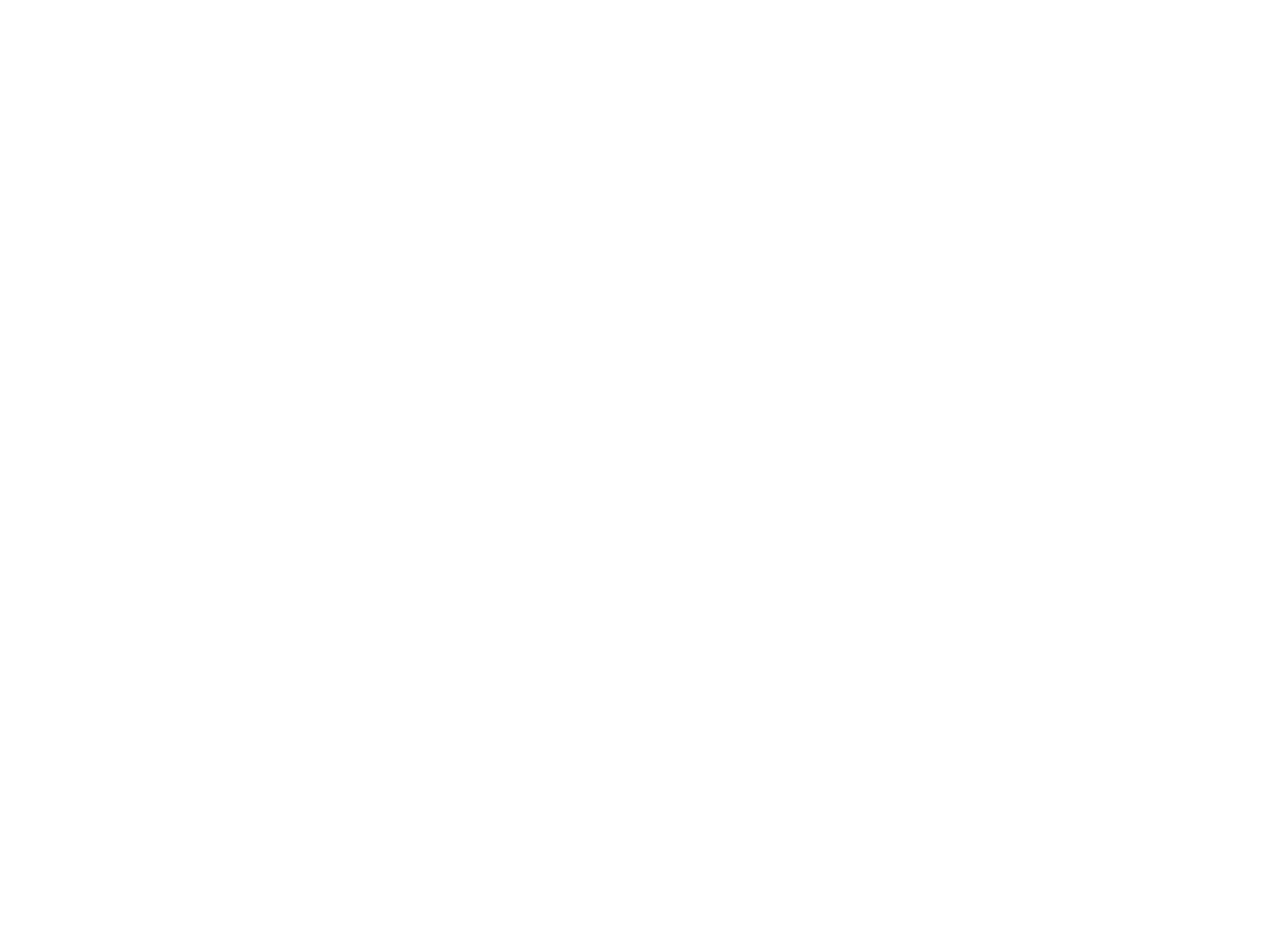
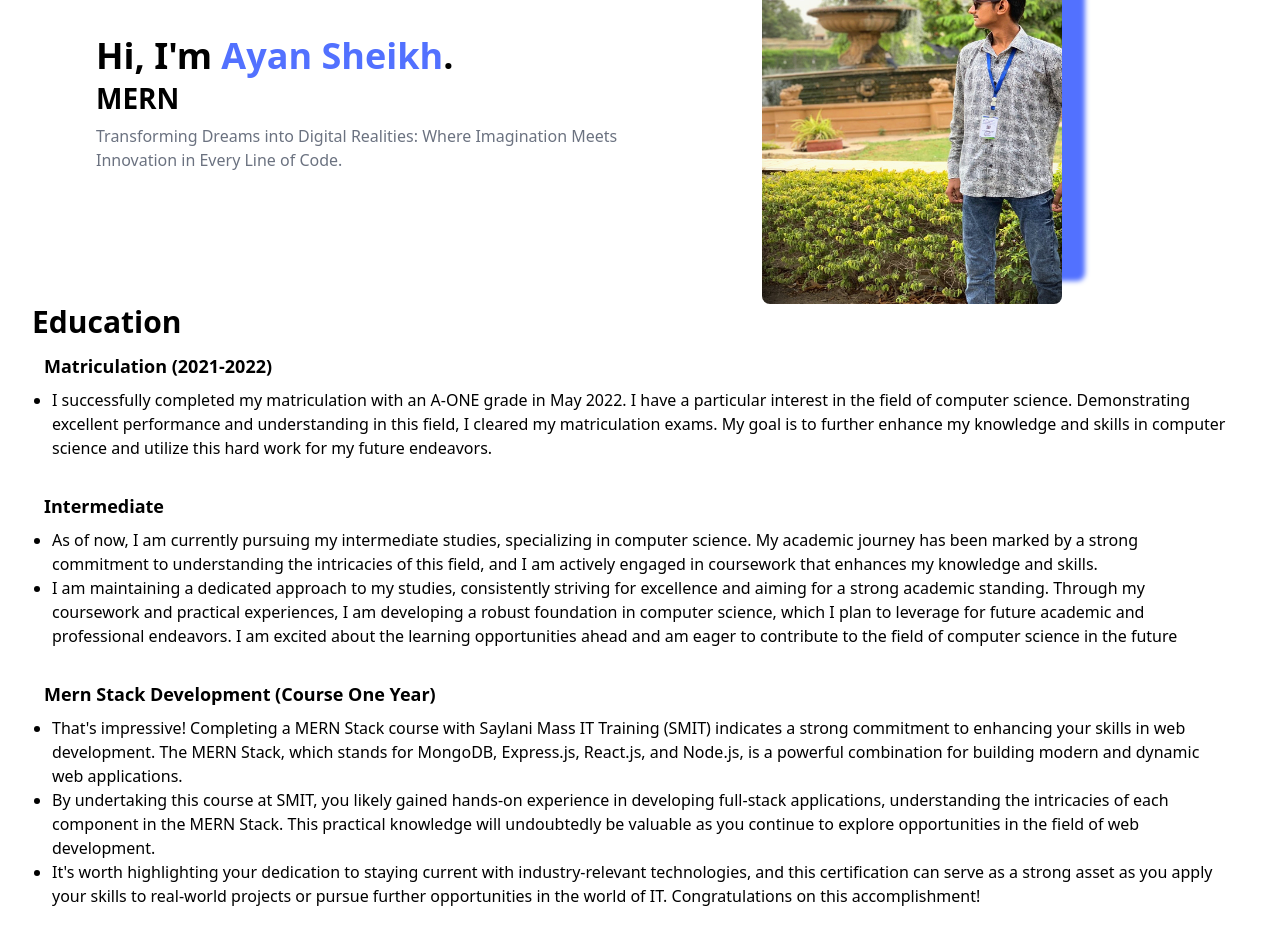
Before and after one commit to ayansheikh6600/MyPortfolio, a React (Vite) app: page /education in a window 1280 px wide. Shown: the part 240-1168 px from the top of the page. Before the commit the page ends 800 px from the top, so only its background shows below. Built offline with nearby package versions, Linux system fonts and the light colour scheme.

Commit message:
Education Page Done

```diff
--- a/src/App.jsx
+++ b/src/App.jsx
@@ -4,10 +4,10 @@
 import './App.css'
 import { Body, Header, Navbar } from './Components'
 import { Route, Routes } from 'react-router-dom'
-import { About, Contact, Skills } from './Pages'
+import { About, Contact, Education, Skills } from './Pages'
 
 function App() {
-  const [count, setCount] = useState(0)
+
 
   return (
     <>
@@ -16,7 +16,7 @@
         <Route path='/about' element={<About/>}/>
         <Route path='/contact' element={<Contact/>}/>
         <Route path='/skills' element={<Skills/>}/>
-        <Route path='/education' element={<><h1>Education</h1> </>}/>
+        <Route path='/education' element={<Education/>}/>
       </Routes>
 
 
--- a/src/Components/Header/index.jsx
+++ b/src/Components/Header/index.jsx
@@ -5,7 +5,28 @@
 import { TypeAnimation } from "react-type-animation";
 
 const Header = () => {
-  const ProfileDivCSS = `w-[400px] h-[400px] mx-auto`;
+
+  const socialMediaIcons =[
+    {
+     Name : "Github",
+     Icon :"fa-brands fa-github"
+    },
+    {
+     Name : "Facebook",
+     Icon :"fa-brands fa-facebook"
+    },
+    {
+     Name : "Instagram",
+     Icon :"fa-brands fa-instagram"
+    },
+    {
+     Name : "LinkedIn",
+     Icon :"fa-brands fa-linkedin"
+    },
+  ]
+
+
+
   return (
     <div className="w-full ">
       <Navbar />
@@ -44,7 +65,14 @@
             <div className="bg-gray-400 border border-gray-600 p-2 w-[120px] text-center text-gray-700 rounded-[30px]">
               Contact Us
             </div>
+
           </div>
+          {/* <ul className="">
+            {socialMediaIcons.map((item, index)=>{
+              return(
+              <li><i className={item.Icon}></i>{item.Name}</li>)
+            })}
+          </ul> */}
         </div>
         <div className="w-full sm:block hidden">
           <div
--- a/src/Components/Navbar/index.jsx
+++ b/src/Components/Navbar/index.jsx
@@ -4,26 +4,28 @@
 
 const Navbar = () => {
   const [mobileNav, SetMObileNav] = useState(false);
-  const Pages = [{
-    Page : "Home",
-    path : "/"
+  const Pages = [
+    {
+      Page: "Home",
+      path: "/",
     },
     {
-    Page : "About",
-    path : "/about"
+      Page: "About",
+      path: "/about",
     },
     {
-    Page : "Contact",
-    path : "/contact"
+      Page: "Contact",
+      path: "/contact",
     },
     {
-    Page : "Education",
-    path : "/education"
+      Page: "Education",
+      path: "/education",
     },
     {
-    Page : "Skills",
-    path : "/skills"
-  }];
+      Page: "Skills",
+      path: "/skills",
+    },
+  ];
 
   const mainDivCSS = `w-full p-3 ${AppTheme.ProfileBackColor}`;
   return (
@@ -36,14 +38,18 @@
           <ul className="flex w-[500px] justify-between p-2 text-white transition-all">
             {Pages.map((obj, index) => {
               return (
-                <Link to={obj.path} className="hover:border-b-2 cursor-pointer transition-all" key={index} >
+                <Link
+                  to={obj.path}
+                  className="hover:border-b-2 cursor-pointer transition-all"
+                  key={index}
+                >
                   {obj.Page}
                 </Link>
               );
             })}
           </ul>
         </div>
-        <div className="md:hidden" onClick={()=>SetMObileNav(!mobileNav)}>
+        <div className="md:hidden" onClick={() => SetMObileNav(!mobileNav)}>
           <div className="space-y-2">
             <div className="w-8 h-1 bg-white rounded-sm"></div>
             <div className="w-8 h-1 bg-white rounded-sm"></div>
--- a/src/Pages/About/index.jsx
+++ b/src/Pages/About/index.jsx
@@ -17,6 +17,8 @@
     `Beyond coding, I find joy in the creative process of designing and developing user-friendly interfaces. My blog post website, crafted using HTML, CSS, and JavaScript, stands as a testament to my commitment to creating seamless and engaging online experiences.`,
     `What sets me apart is my solution-oriented mindset and resilience in the face of challenges. I thrive on continuously expanding my knowledge base and am genuinely excited about the dynamic landscape of technology. I am committed to staying abreast of emerging trends and technologies to deliver solutions that align with the latest industry standards.`
   ];
+
+
 
   return (
     <div className="w-full h-dvh">
@@ -61,7 +63,7 @@
         </ul>
           </div>
           <div className="md:w-[30%] w-full flex flex-col justify-center items-center text-center">
-            <img src={AyanImage} className="w-[140px] sm:w-[200px] md:w-[250px]  rounded-lg shadow-[23px_-23px_5px_0px_rgba(82,113,255,1.3)] hover:shadow-[0px_-0px_0px_0px_rgba(82,113,255,1.3)] hover:shadow-[-23px_23px_5px_0px_rgba(82,113,255,1.3)] transition-all cursor-pointer" alt="" />
+            <img src={AyanImage} className="w-[140px] sm:w-[200px] md:w-[250px]  rounded-lg shadow-[23px_-23px_5px_0px_rgba(82,113,255,1.3)]  hover:shadow-[-23px_23px_5px_0px_rgba(82,113,255,1.3)] transition-all cursor-pointer" alt="" />
             <h1 className="text-xl font-bold mt-7">Ayan Sheikh</h1>
             <button className="bg-[#5271FF] hover:bg-[#2d54ff]  p-3 mt-2 text-white font-bold rounded-lg"><a href="">Resume</a></button>
           </div>
--- /dev/null
+++ b/src/Pages/Education/index.jsx
@@ -0,0 +1,127 @@
+import React from "react";
+import { Header, Navbar } from "../../Components";
+import { TypeAnimation } from "react-type-animation";
+import ProfileImage from "../../assets/Ayan.jpg";
+
+const Education = () => {
+  return (
+    <div className="w-full h-dvh ">
+      <div className="w-full ">
+        <Navbar />
+        <div className="w-[85%] mt-20 mx-auto flex items-center">
+          <div className="w-full">
+            <h1 className="text-4xl font-bold">
+              Hi, I'm <span className="text-[#5271FF]">Ayan Sheikh</span>.{" "}
+              <br />{" "}
+              <span className="text-sm">
+                <TypeAnimation
+                  sequence={[
+                    // Same substring at the start will only be typed out once, initially
+                    "Front-End Developer",
+                    1000, // wait 1s before replacing "Mice" with "Hamsters"
+                    "MERN Stack Developer",
+                    1000,
+                    "React Native Developer",
+                    1000,
+                  ]}
+                  wrapper="span"
+                  speed={50}
+                  style={{ fontSize: "2em", display: "inline-block" }}
+                  repeat={Infinity}
+                />
+              </span>
+            </h1>
+            <p className="text-gray-500 mt-2">
+              Transforming Dreams into Digital Realities: Where Imagination
+              Meets Innovation in Every Line of Code.
+            </p>
+
+            {/* <ul className="">
+            {socialMediaIcons.map((item, index)=>{
+              return(
+              <li><i className={item.Icon}></i>{item.Name}</li>)
+            })}
+          </ul> */}
+          </div>
+          <div className="w-full sm:block hidden">
+            <div
+              className={
+                "md:w-[300px] md:h-[400px]  w-[240px] h-[300px] mx-auto"
+              }
+            >
+              <img
+                src={ProfileImage}
+                className="w-full h-full rounded-lg shadow-[23px_-23px_5px_0px_rgba(82,113,255,1.3)]  hover:shadow-[-23px_23px_5px_0px_rgba(82,113,255,1.3)] transition-all cursor-pointer"
+                alt=""
+              />
+            </div>
+          </div>
+        </div>
+        <div className="w-[95%] mx-auto">
+          <h1 className="text-3xl font-bold">Education</h1>
+          <div className="w-full p-3">
+            <h1 className="text-lg font-semibold">Matriculation (2021-2022)</h1>
+            <ul className="list-disc p-2">
+              <li>I successfully completed my matriculation with an A-ONE grade in
+              May 2022. I have a particular interest in the field of computer
+              science. Demonstrating excellent performance and understanding in
+              this field, I cleared my matriculation exams. My goal is to
+              further enhance my knowledge and skills in computer science and
+              utilize this hard work for my future endeavors.</li>
+            </ul>
+          </div>
+          <div className="w-full p-3">
+            <h1 className="text-lg font-semibold">Intermediate</h1>
+            <ul className="list-disc p-2">
+                <li>As of now, I am currently pursuing my intermediate studies,
+              specializing in computer science. My academic journey has been
+              marked by a strong commitment to understanding the intricacies of
+              this field, and I am actively engaged in coursework that enhances
+              my knowledge and skills. </li>
+              <li>I am maintaining a dedicated
+              approach to my studies, consistently striving for excellence and
+              aiming for a strong academic standing. Through my coursework and
+              practical experiences, I am developing a robust foundation in
+              computer science, which I plan to leverage for future academic and
+              professional endeavors. I am excited about the learning
+              opportunities ahead and am eager to contribute to the field of
+              computer science in the future</li>
+
+            </ul>
+          </div>
+          <div className="w-full p-3">
+            <h1 className="text-lg font-semibold">
+              Mern Stack Development (Course One Year)
+            </h1>
+            <ul className="list-disc p-2">
+
+              <li>That's impressive! Completing a MERN Stack course with Saylani
+              Mass IT Training (SMIT) indicates a strong commitment to enhancing
+              your skills in web development. The MERN Stack, which stands for
+              MongoDB, Express.js, React.js, and Node.js, is a powerful
+              combination for building modern and dynamic web applications.</li>
+              <li>
+              By undertaking this course at SMIT, you likely gained hands-on
+              experience in developing full-stack applications, understanding
+              the intricacies of each component in the MERN Stack. This
+              practical knowledge will undoubtedly be valuable as you continue
+              to explore opportunities in the field of web development.
+              </li>
+
+              <li>
+              It's worth highlighting your dedication to staying current with
+              industry-relevant technologies, and this certification can serve
+              as a strong asset as you apply your skills to real-world projects
+              or pursue further opportunities in the world of IT.
+              Congratulations on this accomplishment!
+              </li>
+
+            </ul>
+          </div>
+        </div>
+      </div>
+    </div>
+  );
+};
+
+export default Education;
--- a/src/Pages/index.js
+++ b/src/Pages/index.js
@@ -1,11 +1,12 @@
 import About from "./About"
 import Contact from "./Contact"
+import Education from "./Education"
 import Skills from "./Skills"
-
 
 
 export {
     Contact,
     About,
-    Skills
+    Skills,
+    Education
 }
```
Lines whose indentation alone changed are shown as unchanged.
